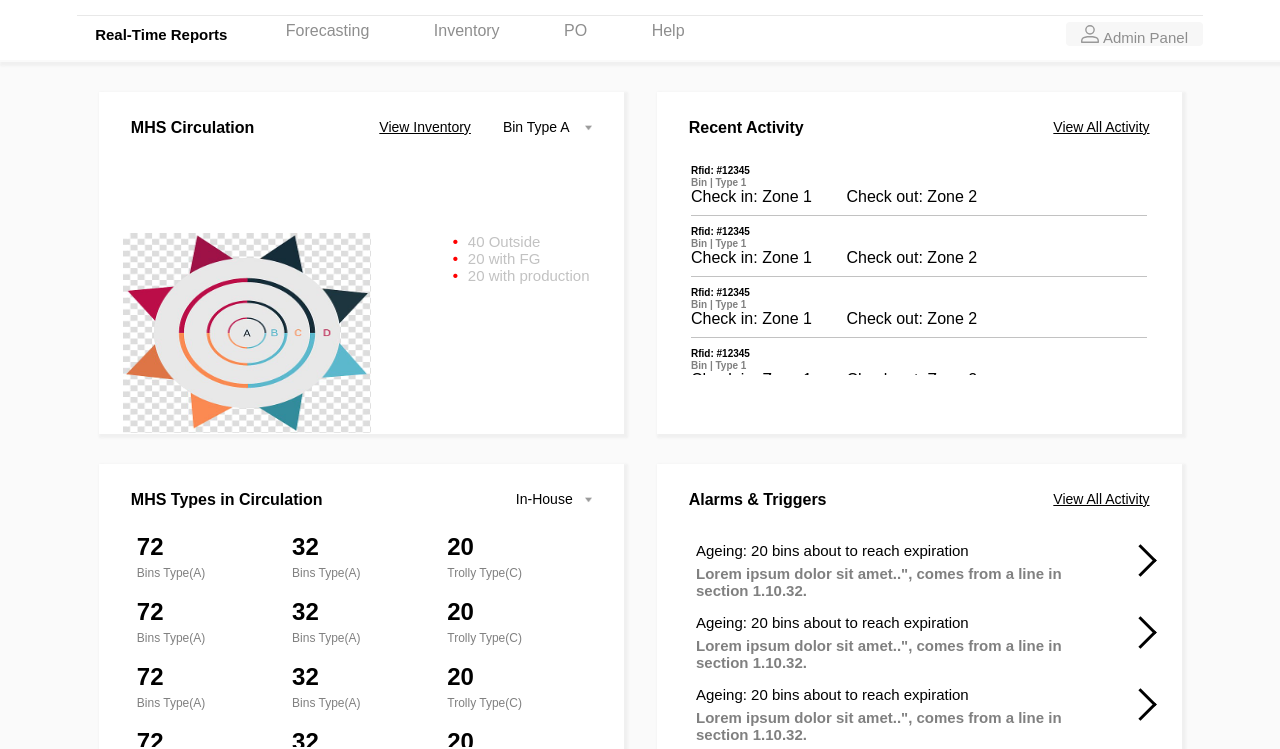
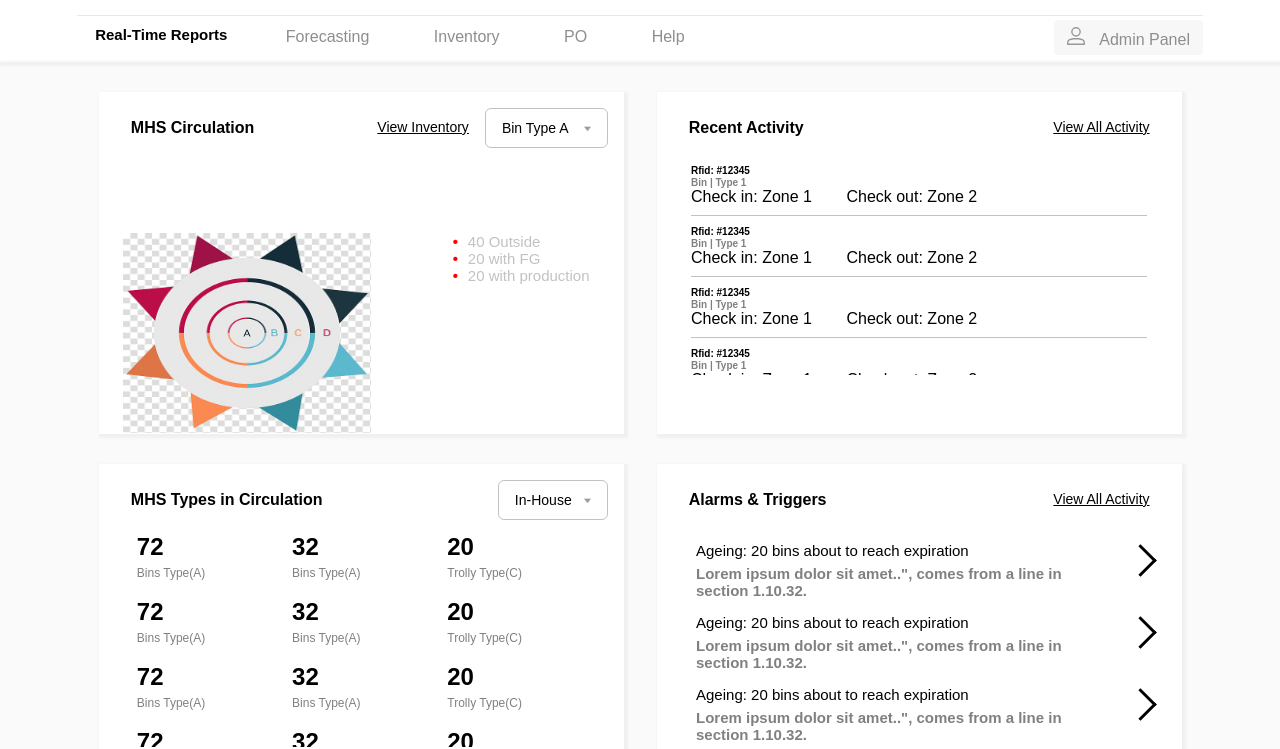
Before and after one commit to gupta-akshita/dashboard, a plain HTML site: page index.html in a window 1280 px wide. Shown: the part 78-827 px from the top of the page. Drawn offline with Linux system fonts and the light colour scheme.

Commit message:
recent update

```diff
--- a/index.html
+++ b/index.html
@@ -56,7 +56,7 @@
 								<div class="admin-right-bottom" id="admin-panel">
 									<li>
 										<a href="#">
-											<img src="user-icon.svg" height="18px" style="padding-top: 3px;">
+											<img src="user-icon.svg" height="18px" style="padding-top: 1px;">
 										</a>
 									</li>
 									<li id="admin-panel">
--- a/style.css
+++ b/style.css
@@ -105,7 +105,7 @@ nav{
 }
 
 .nav-bottom ul{
-	margin-top: 6px;
+	margin-top: 12px;
 	word-spacing: 60px;
 }
 
@@ -120,7 +120,9 @@ nav{
 	word-spacing: 0;
 	text-align: center;
 	display: inline;
-	font-size: 15px;
+	font-size: 16px;
+	margin-top: -8px;
+	margin-left: 10px;
 
 }
 #unit-border{
@@ -134,10 +136,11 @@ nav{
 .admin-right-bottom{
 	float: right;
 	border-radius: 4px;
-	margin: auto;
-	overflow: hidden;
+/*	margin: auto;
+*/	overflow: hidden;
 	width: 15%;
 	height: 100%;
+	padding: 6px;
 }
 
 
@@ -226,13 +229,9 @@ font-size: 14px;
 }
 
 .box .dropbtn{
-<<<<<<< HEAD
 border: 0.1em solid #c2c2c2;
 border-radius: 5px;
-=======
-border: 1px solid black;
 border-radius: 6px;
->>>>>>> f29ebf0e5b29f0206a5b2b8ab84588a9fd1124fc
 }
 
 .box li.dropdown {
```
